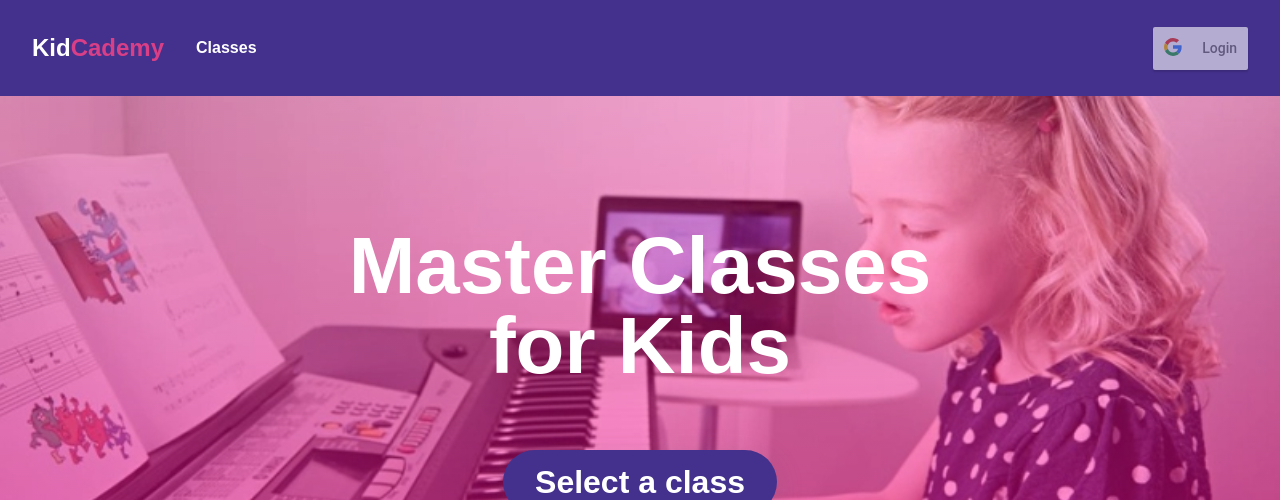
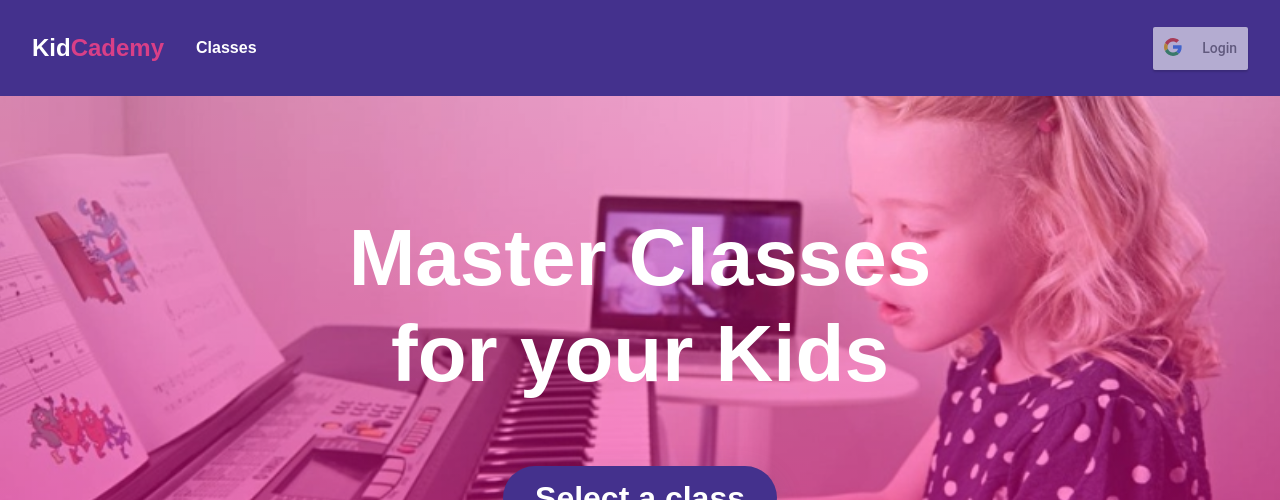
Before and after one commit to hamidkd/Final-Project-Concordia-Bootcamp, a React (Create React App) app in the folder frontend/: page / in a window 1280 px wide. Shown: the top 500 px of the page. Built offline with nearby package versions, Linux system fonts and the light colour scheme; no server answers.

Commit message:
add some small changes

```diff
--- a/frontend/src/components/Collection.js
+++ b/frontend/src/components/Collection.js
@@ -115,6 +115,8 @@ h2 {
     padding-right: 2rem ;
     padding-left: 2rem ;
     padding-block: 3rem;
+    max-width: 1000px;
+    margin: 0 auto;
 
   display: grid;
   grid-template-columns: 1fr 1fr 1fr;
--- a/frontend/src/components/GlobalStyles.js
+++ b/frontend/src/components/GlobalStyles.js
@@ -30,7 +30,8 @@ p,
 a,
 li,
 blockquote,
-input {
+input,
+textarea {
   font-family: ${themeVars.contentFont};
 }
 
--- a/frontend/src/components/Hero.js
+++ b/frontend/src/components/Hero.js
@@ -6,7 +6,7 @@ import { themeVars } from "./GlobalStyles";
 const Hero = () => {
   return (
     <Section>
-      <h2 className="hero-title">Master Classes for Kids</h2>
+      <h2 className="hero-title">Master Classes for your Kids</h2>
       <Link className="big-button" to="/tutors">
         Select a class
       </Link>
@@ -45,6 +45,7 @@ background-size: cover;
   font-size: 5em;
   color: ${themeVars.primaryColor};
   max-width: 700px;
+  line-height: 1.2;
 }
 
 `;
```
Also changed, not shown: frontend/public/images/tutors/hamidk285.jpg (added).
